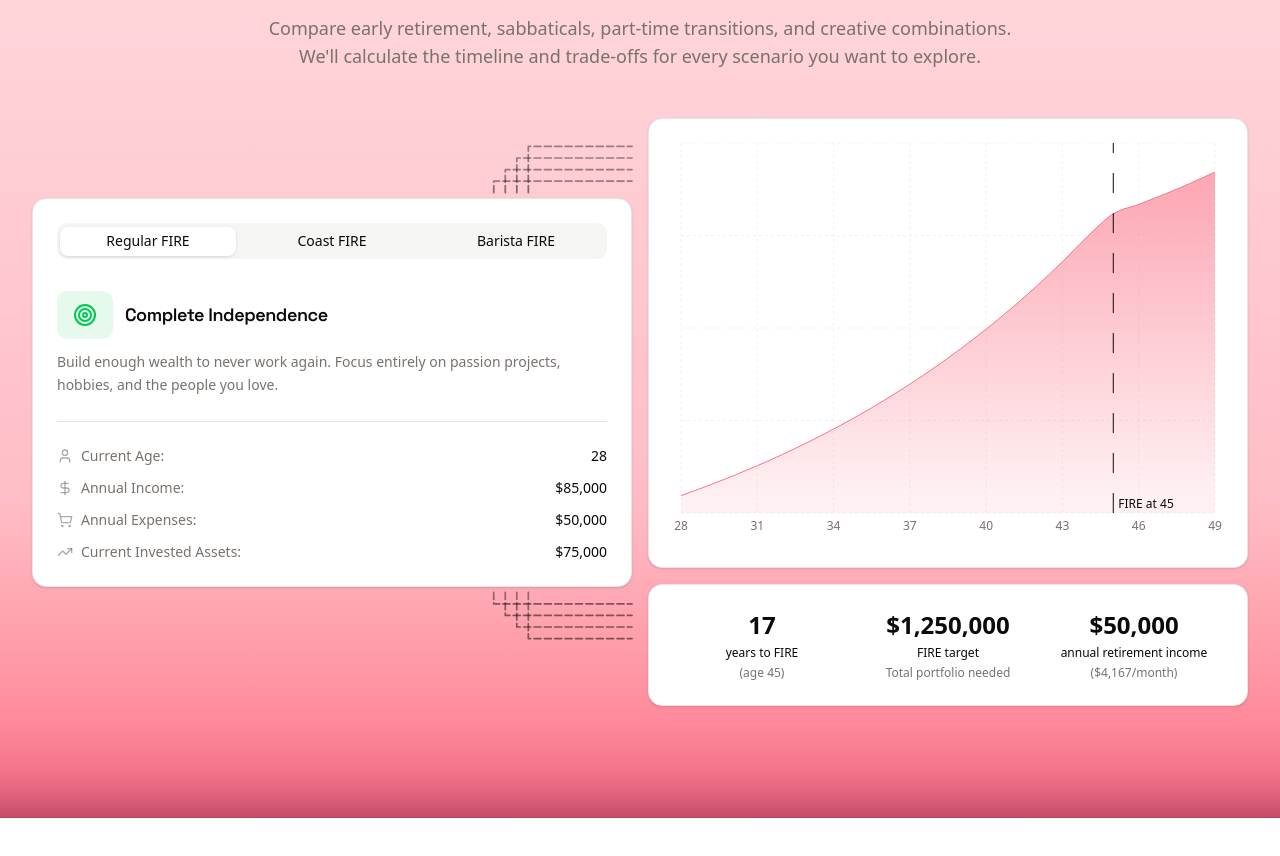
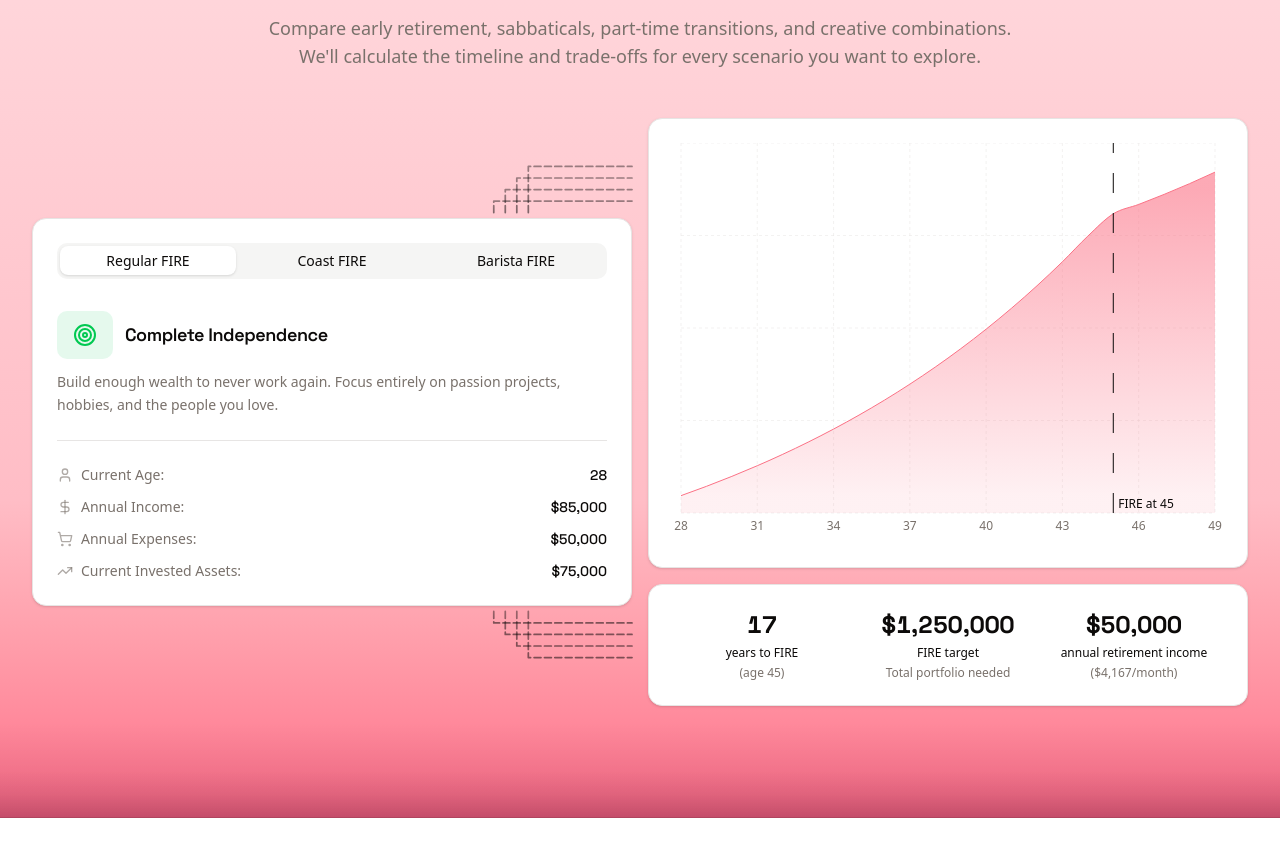
Before and after one commit to schelskedevco/ignidash-legacy, a Next.js app: page / in a window 1280 px wide. Shown: the part 975-1831 px from the top of the page. Built offline with nearby package versions, Linux system fonts and the light colour scheme.

Commit message:
subtle improvements

```diff
--- a/src/components/features/fire-scenarios/components/financial-inputs/financial-input-data-row.tsx
+++ b/src/components/features/fire-scenarios/components/financial-inputs/financial-input-data-row.tsx
@@ -22,7 +22,7 @@ export function FinancialInputDataRow({
         <Icon className="text-muted-foreground/60 h-4 w-4" />
         <span className="text-muted-foreground">{label}:</span>
       </div>
-      <span className="font-medium">
+      <span className="font-heading font-medium">
         <AnimatedNumber value={value} prefix={prefix} suffix={suffix} />
       </span>
     </div>
--- a/src/components/features/fire-scenarios/components/financial-outputs/key-metrics.tsx
+++ b/src/components/features/fire-scenarios/components/financial-outputs/key-metrics.tsx
@@ -60,7 +60,7 @@ export function KeyMetrics({ outputs, scenario }: KeyMetricsProps) {
   return (
     <div className="grid grid-cols-3 gap-2">
       <div className="text-center">
-        <p className="text-foreground text-lg font-bold tabular-nums lg:text-xl xl:text-2xl">
+        <p className="font-heading text-foreground text-lg font-bold tabular-nums lg:text-xl xl:text-2xl">
           <AnimatedNumber value={displayValues.yearsToTarget} />
         </p>
         <p className="text-foreground mt-1 text-xs font-medium">
@@ -72,7 +72,7 @@ export function KeyMetrics({ outputs, scenario }: KeyMetricsProps) {
       </div>
 
       <div className="text-center">
-        <p className="text-foreground text-lg font-bold tabular-nums lg:text-xl xl:text-2xl">
+        <p className="font-heading text-foreground text-lg font-bold tabular-nums lg:text-xl xl:text-2xl">
           <AnimatedNumber value={displayValues.fireNumber} prefix="$" />
         </p>
         <p className="text-foreground mt-1 text-xs font-medium">FIRE target</p>
@@ -82,7 +82,7 @@ export function KeyMetrics({ outputs, scenario }: KeyMetricsProps) {
       </div>
 
       <div className="text-center">
-        <p className="text-foreground text-lg font-bold tabular-nums lg:text-xl xl:text-2xl">
+        <p className="font-heading text-foreground text-lg font-bold tabular-nums lg:text-xl xl:text-2xl">
           <AnimatedNumber
             value={Math.round(displayValues.retirementIncome)}
             prefix="$"
--- a/src/components/features/fire-scenarios/fire-scenarios-section.tsx
+++ b/src/components/features/fire-scenarios/fire-scenarios-section.tsx
@@ -39,7 +39,7 @@ export function FireScenariosSection() {
       <div className="grid grid-cols-1 place-items-center gap-4 lg:grid-cols-2">
         {/* Left Panel - Financial Inputs */}
 
-        <div className="flex h-full w-full flex-col items-end">
+        <div className="flex h-full w-full flex-col items-end justify-center">
           <ConnectingWire placement="top" />
           <FinancialInputsCard
             scenarios={SCENARIOS}
```
